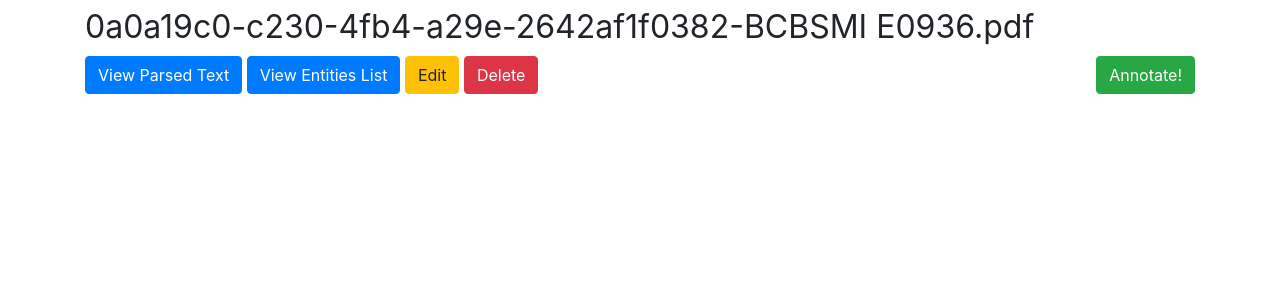
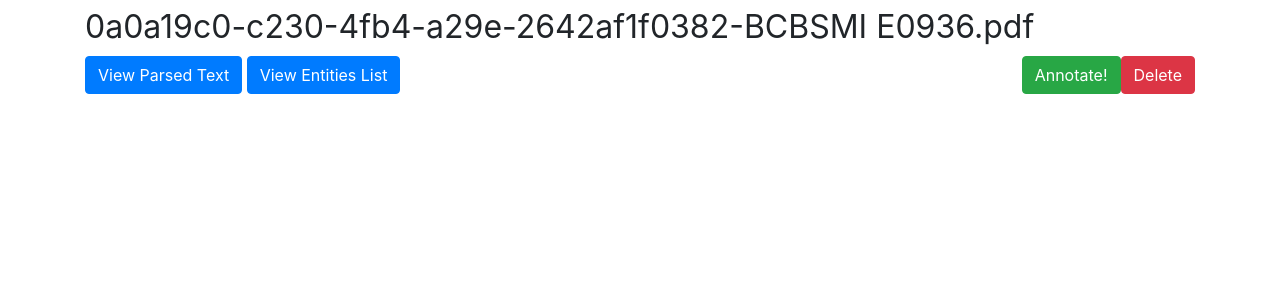
Before and after one commit to kmikitin/nlp-annotator, a Django app: page /tool/annotations/1 in a window 1280 px wide. Shown: the part 56-356 px from the top of the page. Run offline with Django 3.2, Linux system fonts and the light colour scheme; data comes from the database, SQL or seed files in the repository; some libraries are stand-ins or nearby versions.

Commit message:
made some tweaks to buttons

```diff
--- a/annotator/templates/tool/annotation_detail.html
+++ b/annotator/templates/tool/annotation_detail.html
@@ -8,8 +8,7 @@
     <div>
         <button class="btn btn-primary" type="button" id="text-button">View Parsed Text</button>
         <button class="btn btn-primary" type="button" id="ent-button">View Entities List</button>
-        <a class="btn btn-warning" role="button" href="#">Edit</a>
-        <a class="btn btn-danger" role="button" href="#">Delete</a>
+        <a class="btn btn-danger float-right" role="button" href="#">Delete</a>
         <a class="btn btn-success float-right" role="button"href="{% url 'annotate' annotation.pk%}">Annotate!</a>
     </div>
     <div class="collapse" id="text">
--- a/annotator/templates/tool/annotation_form.html
+++ b/annotator/templates/tool/annotation_form.html
@@ -18,7 +18,7 @@
                 <div class="form-group">
                     {{ form.file }}
                 </div>
-                <button type="button" class="btn btn-danger float-left">Cancel</button>
+                <a role="button" class="btn btn-danger float-left" href="{% url 'annotations' %}">Cancel</a>
                 <button type="submit" class="btn btn-primary float-right">Submit</button>
             </form>
         </div>
```
